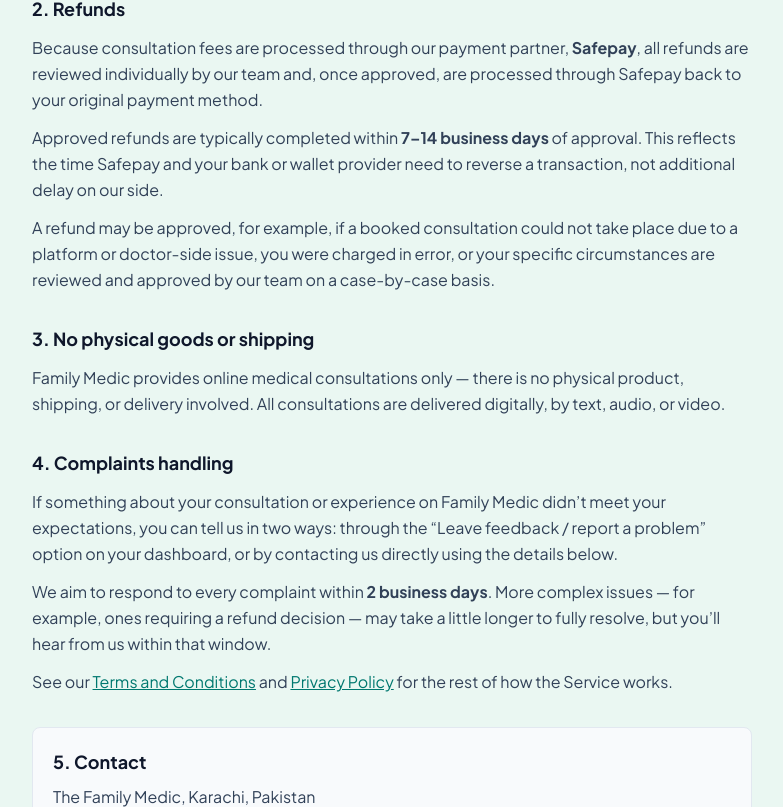
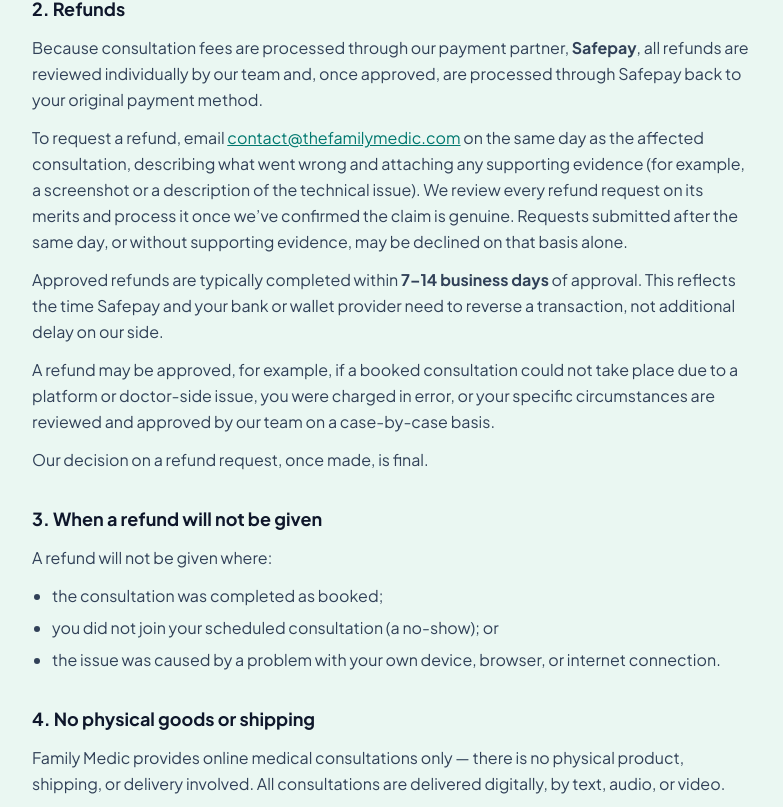
Before and after one commit to familymedic/Digital-Clinic, a Next.js app: page /refund-policy in a window 1280 px wide. Shown: the part 553-1360 px from the top of the page, without its empty margins (248-1031 px from the left). Built offline with nearby package versions, Linux system fonts and the light colour scheme; no server answers.

Commit message:
Update refund policy: same-day request with evidence, exclusions, final-decision clause

```diff
--- a/src/app/refund-policy/page.tsx
+++ b/src/app/refund-policy/page.tsx
@@ -11,6 +11,24 @@ import PageHeader from "@/components/PageHeader";
 // refunds actually work in this app today: a manual, admin-decided
 // process run through Safepay's own dashboard (0026/admin/refunds) —
 // there is no self-service or automatic refund.
+//
+// Revised 2026-10-03 (physician): two additions confirmed directly by
+// the physician, not invented. (1) A refund request must be submitted
+// the same day as the affected consultation, by email with supporting
+// evidence — the physician's own reasoning, recorded here because it
+// affects how this reads: a cancelled or faulty consultation is
+// something the patient already knows about immediately, unlike a
+// slow-developing issue, so there's no reason to allow a days-long
+// delay, and a written, evidence-backed request (not a phone/WhatsApp
+// call) gives both the patient and Family Medic something concrete on
+// record if Safepay or the patient later disputes the outcome — this
+// is also exactly the kind of record the admin-only dispute-evidence
+// PDF (see the go-live readiness checklist, Section 58) is built to
+// produce. (2) A "When a refund will not be given" section, covering
+// three exclusions the physician chose explicitly over a fourth
+// option ("simple change of mind") that was offered and declined.
+// (3) A "decision is final" line closing out the Refunds section,
+// also explicitly requested by the physician.
 
 const LAST_UPDATED = "October 3, 2026";
 
@@ -54,6 +72,19 @@ export default function RefundPolicy() {
             through Safepay back to your original payment method.
           </p>
           <p>
+            To request a refund, email{" "}
+            <a href="mailto:contact@thefamilymedic.com" className="text-teal-700 underline">
+              contact@thefamilymedic.com
+            </a>{" "}
+            on the same day as the affected consultation, describing what
+            went wrong and attaching any supporting evidence (for example,
+            a screenshot or a description of the technical issue). We
+            review every refund request on its merits and process it once
+            we&rsquo;ve confirmed the claim is genuine. Requests submitted
+            after the same day, or without supporting evidence, may be
+            declined on that basis alone.
+          </p>
+          <p>
             Approved refunds are typically completed within{" "}
             <strong>7–14 business days</strong> of approval. This reflects
             the time Safepay and your bank or wallet provider need to
@@ -65,11 +96,29 @@ export default function RefundPolicy() {
             you were charged in error, or your specific circumstances are
             reviewed and approved by our team on a case-by-case basis.
           </p>
+          <p>
+            Our decision on a refund request, once made, is final.
+          </p>
         </section>
 
         <section className="space-y-3">
           <h2 className="text-lg font-bold text-slate-900">
-            3. No physical goods or shipping
+            3. When a refund will not be given
+          </h2>
+          <p>A refund will not be given where:</p>
+          <ul className="ml-5 list-disc space-y-1.5">
+            <li>the consultation was completed as booked;</li>
+            <li>you did not join your scheduled consultation (a no-show); or</li>
+            <li>
+              the issue was caused by a problem with your own device,
+              browser, or internet connection.
+            </li>
+          </ul>
+        </section>
+
+        <section className="space-y-3">
+          <h2 className="text-lg font-bold text-slate-900">
+            4. No physical goods or shipping
           </h2>
           <p>
             Family Medic provides online medical consultations only —
@@ -81,7 +130,7 @@ export default function RefundPolicy() {
 
         <section className="space-y-3">
           <h2 className="text-lg font-bold text-slate-900">
-            4. Complaints handling
+            5. Complaints handling
           </h2>
           <p>
             If something about your consultation or experience on Family
@@ -111,7 +160,7 @@ export default function RefundPolicy() {
         </section>
 
         <section className="space-y-2 rounded-lg border border-slate-200 bg-slate-50 p-5">
-          <h2 className="text-lg font-bold text-slate-900">5. Contact</h2>
+          <h2 className="text-lg font-bold text-slate-900">6. Contact</h2>
           <p>The Family Medic, Karachi, Pakistan</p>
           <p>Online consultation service — no physical outlet for walk-in visits</p>
           <p>
```
